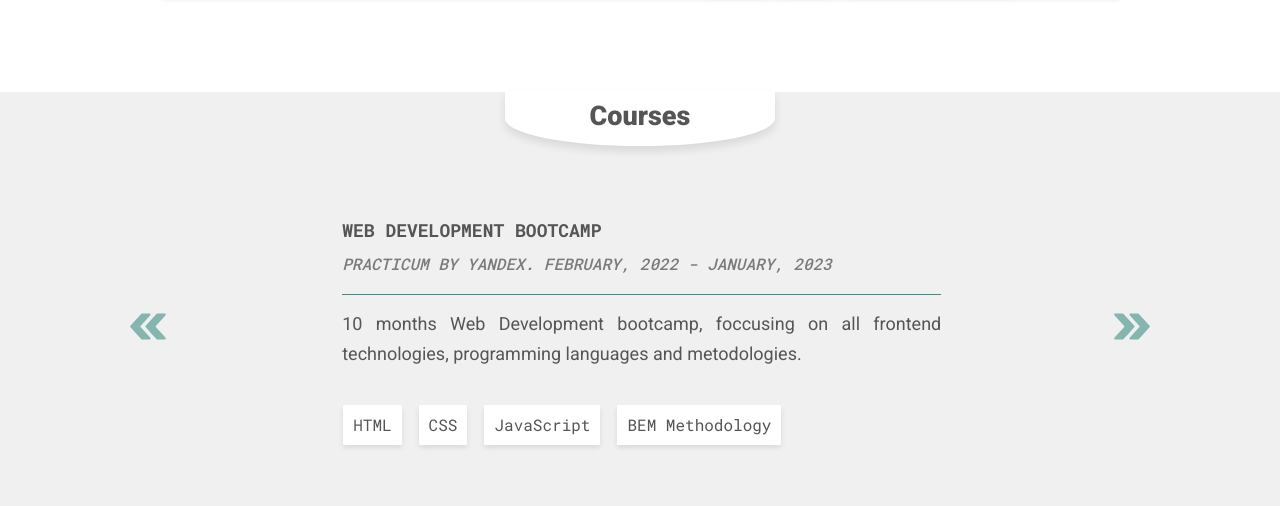
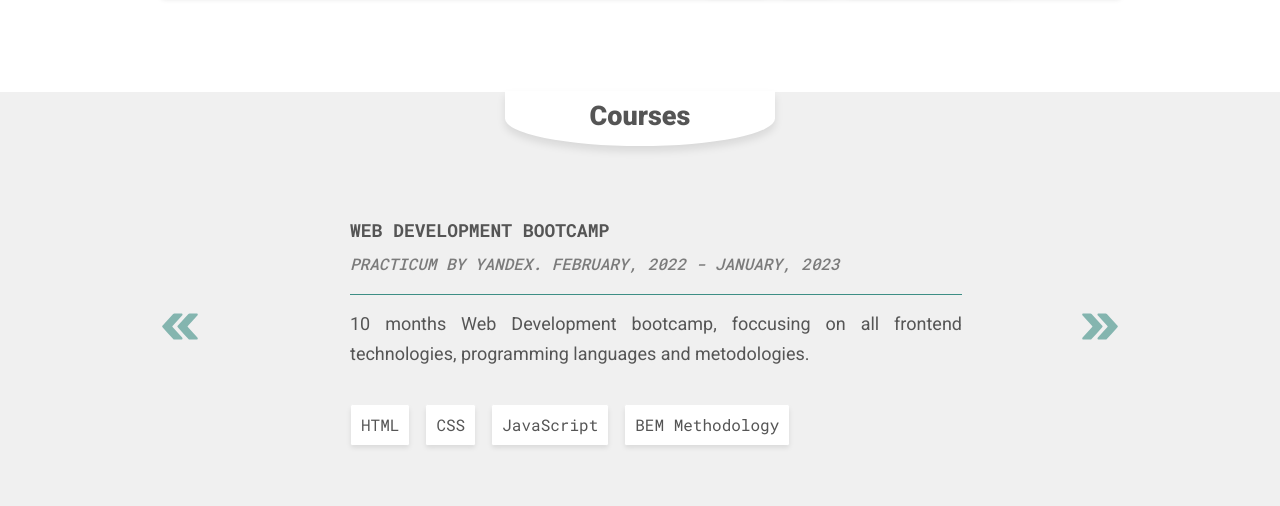
Before and after one commit to arthurfms/resume1, a PHP site: page / in a window 1280 px wide. Shown: the part 4863-5369 px from the top of the page. Run offline with PHP 8.4, Linux system fonts and the light colour scheme.

Commit message:
Reestructured slide section

```diff
--- a/css/style.css
+++ b/css/style.css
@@ -482,9 +482,11 @@
 }
 
 .slideshow {
-  width: 80%;
+  width: 75%;
   margin: 25px 0;
-  display: flex;
+  display: grid;
+  grid-template-areas: "backward slide forward";
+  column-gap: 100px;
   justify-content: space-between;
   align-items: center;
 }
@@ -502,21 +504,24 @@
 }
 
 .slideshow__button_backwards {
+  grid-area: backward;
   background: url(../images/backward.svg) no-repeat center;
 }
 
 .slideshow__button_forwards {
+  grid-area: forward;
   background: url(../images/forward.svg) no-repeat center;
 }
 
 .slide {
-  width: 65%;
+  grid-area: slide;
+  width: 100%;
   display: flex;
   flex-direction: column;
 }
 
 .slide__title {
-  margin: 50px 35px 0;
+  margin: 50px 50px 0;
   font-size: 18px;
   line-height: 18px;
   text-transform: uppercase;
@@ -525,7 +530,7 @@
 }
 
 .slide__subtitle {
-  margin: 10px 35px 15px;
+  margin: 10px 50px 15px;
   font-size: 16px;
   text-transform: uppercase;
   font-style: italic;
@@ -535,7 +540,7 @@
 }
 
 .slide__line {
-  margin-left: 35px;
+  margin-left: 50px;
   width: 90%;
   height: 0.25px;
   background-color: #3d8e85;
@@ -543,14 +548,14 @@
 
 .slide__description {
   width: 90%;
-  margin: 15px 35px 0;
+  margin: 15px 50px 0;
   text-align: justify;
 }
 
 .slide__skills {
   display: flex;
   column-gap: 15px;
-  margin: 35px;
+  margin: 35px 50px;
 }
 
 .slide__skill {
--- a/index.html
+++ b/index.html
@@ -505,6 +505,7 @@
         <h2 class="courses__title">Courses</h2>
         <div class="slideshow">
           <div class="slideshow__button slideshow__button_backwards"></div>
+          <div class="slideshow__button slideshow__button_forwards"></div>
           <div class="slide">
             <h3 class="slide__title">Web Development Bootcamp</h3>
             <h4 class="slide__subtitle">
@@ -530,9 +531,26 @@
               </div>
             </div>
           </div>
-          <div class="slideshow__button slideshow__button_forwards"></div>
         </div>
       </section>
+      <template id="slide">
+        <div class="slide">
+          <h3 class="slide__title"></h3>
+          <h4 class="slide__subtitle">
+          </h4>
+          <span class="slide__line"></span>
+          <p class="slide__description">
+          </p>
+          <div class="slide__skills">
+          </div>
+        </div>
+      </template>
+      <template id="skill">
+        <div class="slide__skill">
+          <p></p>
+        </div>
+      </template>
     </main>
+    <script src="./js/slide.js"></script>
   </body>
 </html>
```
Also changed, not shown: js/slide.js (+34 -6 lines).
